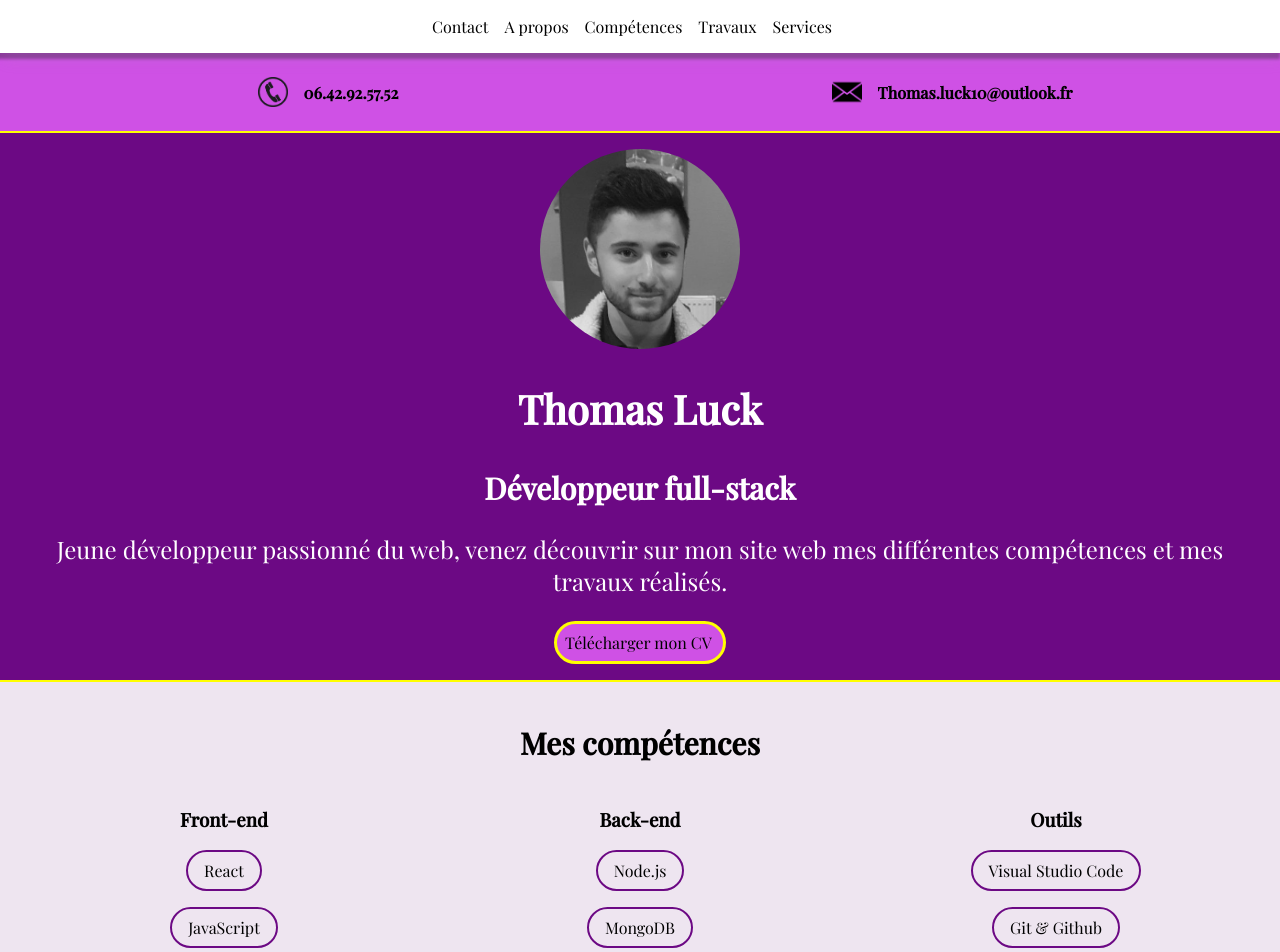
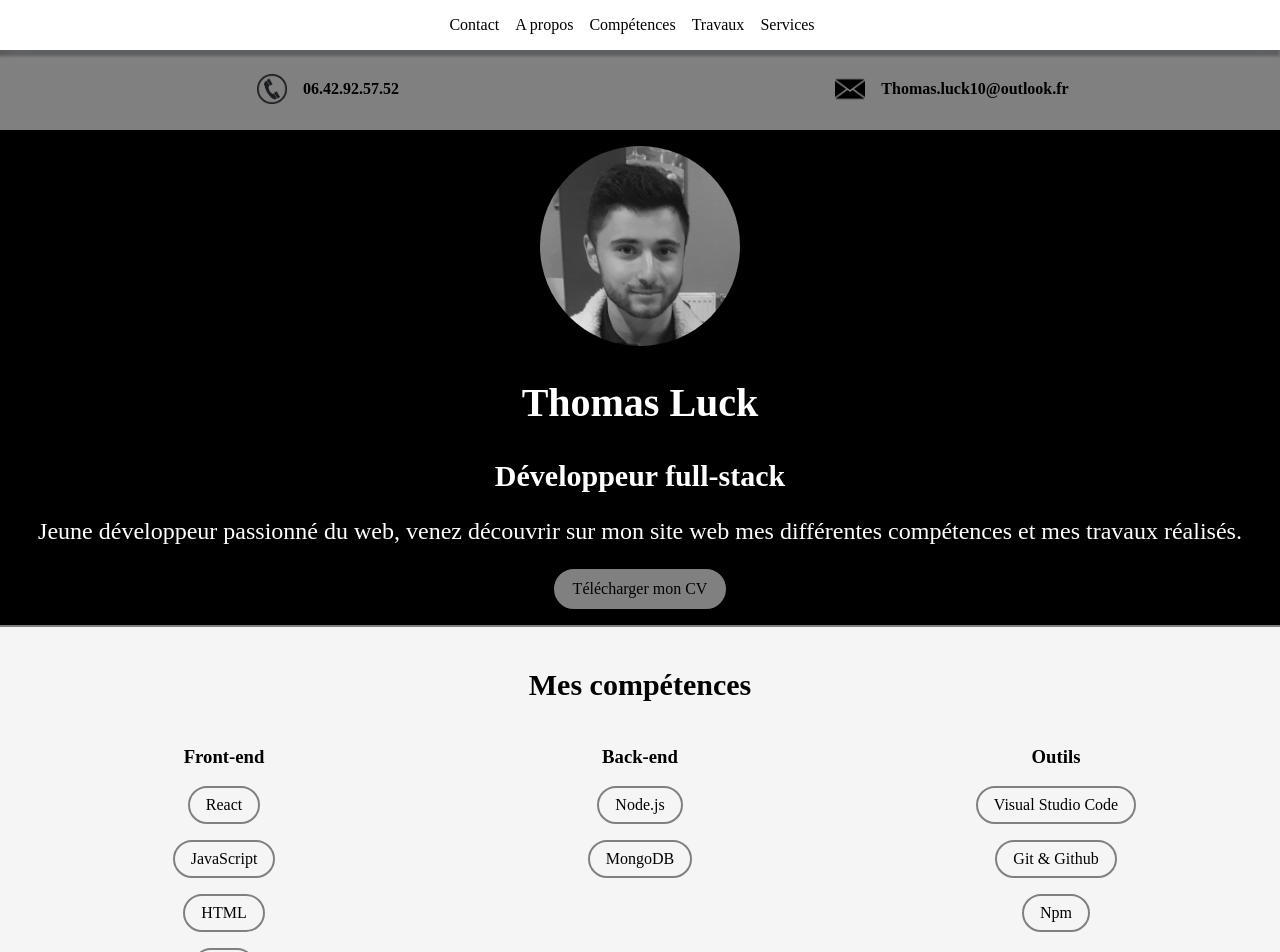
Before and after one commit to Thomaslck10/Portfolio-Thomas-Luck, a React (Create React App) app: page / in a window 1280 px wide. Shown: the top 952 px of the page. Built offline with nearby package versions, Linux system fonts and the light colour scheme.

Commit message:
Change color and font

```diff
--- a/public/index.html
+++ b/public/index.html
@@ -5,7 +5,7 @@
     <link rel="icon" href="%PUBLIC_URL%/favicon.ico" />
     <link rel="preconnect" href="https://fonts.googleapis.com">
     <link rel="preconnect" href="https://fonts.gstatic.com" crossorigin>
-    <link href="https://fonts.googleapis.com/css2?family=Playfair+Display:wght@400;500&display=swap" rel="stylesheet">
+    <link href="https://fonts.googleapis.com/css2?family=Inter&family=Roboto:wght@100;400;500&display=swap" rel="stylesheet">
     <meta name="viewport" content="width=device-width, initial-scale=1" />
     <meta name="theme-color" content="#000000" />
     <meta
--- a/src/styles/About.css
+++ b/src/styles/About.css
@@ -1,5 +1,5 @@
 #About{
-    background-color: #6C0984 ;
+    background-color: black ;
     padding: 1rem;
     display: flex;
     flex-direction: column-reverse;
@@ -33,11 +33,12 @@ p {
 #About a{
     padding: 0.5rem;
     border-radius: 50px;
-    background-color: #CF51E5;
+    background-color: grey;
     cursor: pointer;
-    border-color: yellow;
+    border-color: grey;
     border-style:solid;
     width: 150px;
+    text-align: center;
 }
 
 #About a:hover{
--- a/src/styles/Collapse.css
+++ b/src/styles/Collapse.css
@@ -3,7 +3,7 @@
 }
 
 .show-content:hover{
-    color: blueviolet;
+    color: grey;
 }
 
 .hidden-content{
--- a/src/styles/Contact.css
+++ b/src/styles/Contact.css
@@ -1,9 +1,9 @@
 section{
-    border-bottom: 2px solid yellow;
+    border-bottom: 2px solid grey;
 }
 
 #Contact{
-    background-color: #CF51E5;
+    background-color: grey;
     padding: 1.5rem 1rem 0.5rem 1rem ;
 }
 
--- a/src/styles/Footer.css
+++ b/src/styles/Footer.css
@@ -1,5 +1,5 @@
 .footer{
-    background-color: #6C0984;
+    background-color: grey;
 }
 
 .footer h3{
--- a/src/styles/Header.css
+++ b/src/styles/Header.css
@@ -23,7 +23,7 @@ nav{
 }
 
 .hidden-content a:hover{
-    color: blueviolet;
+    color: grey;
 }
 
 .show-content-header{
@@ -39,7 +39,7 @@ nav{
 }
 
 .show-content-header a:hover{
-    color: blueviolet;
+    color: grey;
 }
 
 .collapse-img{
--- a/src/styles/Skills.css
+++ b/src/styles/Skills.css
@@ -1,6 +1,6 @@
 #Skills {
     padding: 1rem;
-    background-color: #EEE5F0;
+    background-color: whitesmoke;
 }
 
 #Skills h2, #Skills h3 {
@@ -10,7 +10,7 @@
 li {
     list-style-type: none;
     width: fit-content;
-    border: solid 2px #6C0984;
+    border: solid 2px grey;
     border-radius: 50px;
     list-style-type: none;
     padding: 0.5rem 1rem;
--- a/src/styles/Works.css
+++ b/src/styles/Works.css
@@ -27,7 +27,7 @@
 }
 
 #Works a:hover{
-   color: blueviolet;
+   color: grey;
 }
 
 
```
